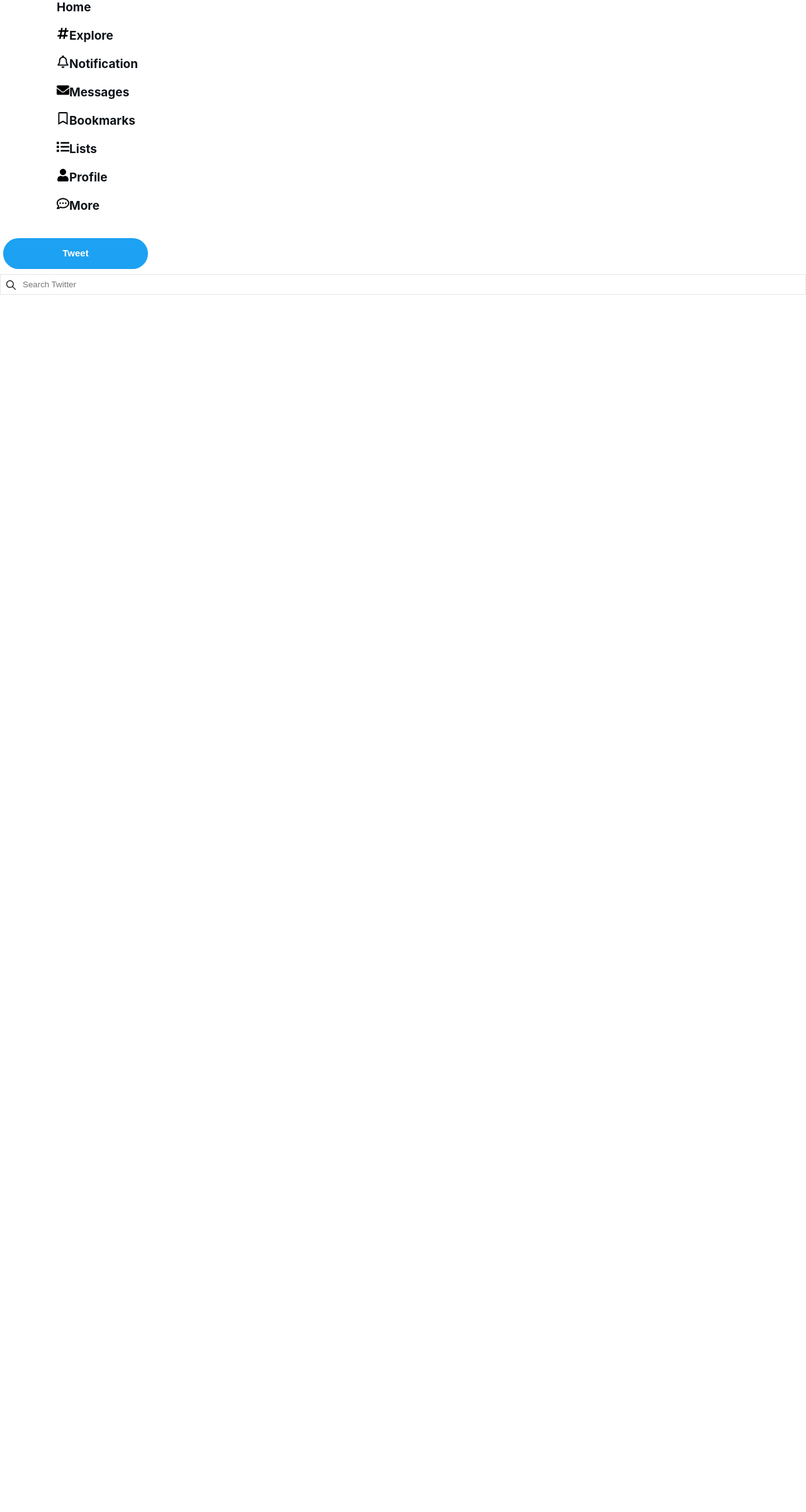
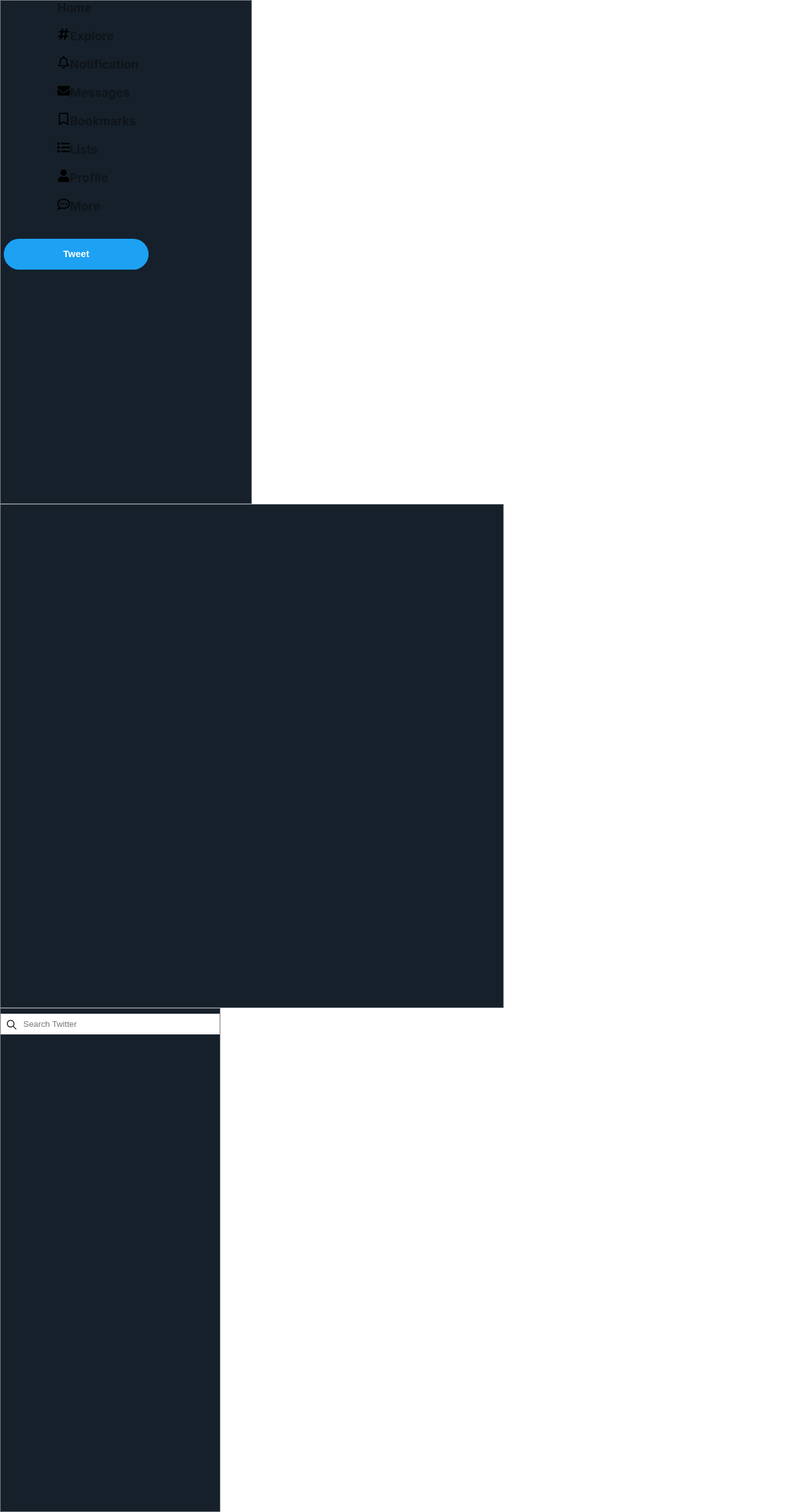
Before and after one commit to netty-carroll/hackathon-twitter, a React (Create React App) app: page / in a window 1280 px wide. Shown: the whole page at 63% size. Before the commit the page ends 800 px from the top, so only its background shows below. Built offline with nearby package versions, Linux system fonts and the light colour scheme.

Commit message:
updating issue w/phil

```diff
--- a/src/App.css
+++ b/src/App.css
@@ -5,10 +5,33 @@
   list-style: none;
   text-decoration: none;
 }
+
 body {
-  font-family: system-ui, -apple-system, BlinkMacSystemFont, "Segoe UI", Roboto,
-    Ubuntu, "Helvetica Neue", sans-serif;
+  display: flex;
+  flex-direction: row;
+  font-family: system-ui, -apple-system, BlinkMacSystemFont, "Segoe UI", Roboto, Ubuntu, "Helvetica Neue", sans-serif;
   background-color: #ffffff;
   color: rgb(0, 0, 0);
   height: 100%;
 }
+
+.left {
+  background-color: #15202B;
+  width: 400px;
+  height: 100vh;
+  border: 0.5px solid grey;
+}
+
+.centre {
+  background-color: #15202B;
+  width: 800px;
+  height: 100vh;
+  border: 0.5px solid grey;
+}
+
+.right {
+  background-color: #15202B;
+  width: 350px;
+  height: 100vh;
+  border: 1px solid grey;
+}
--- a/src/App.js
+++ b/src/App.js
@@ -5,11 +5,15 @@
 function App() {
   return (
     <div>
-      <section>
+      <section className="left">
         <Navbar />
+      </section>
+
+      <section className="centre">
 
       </section>
-      <section>
+
+      <section className="right">
         <Searchbar />
       </section>
     </div>
```
